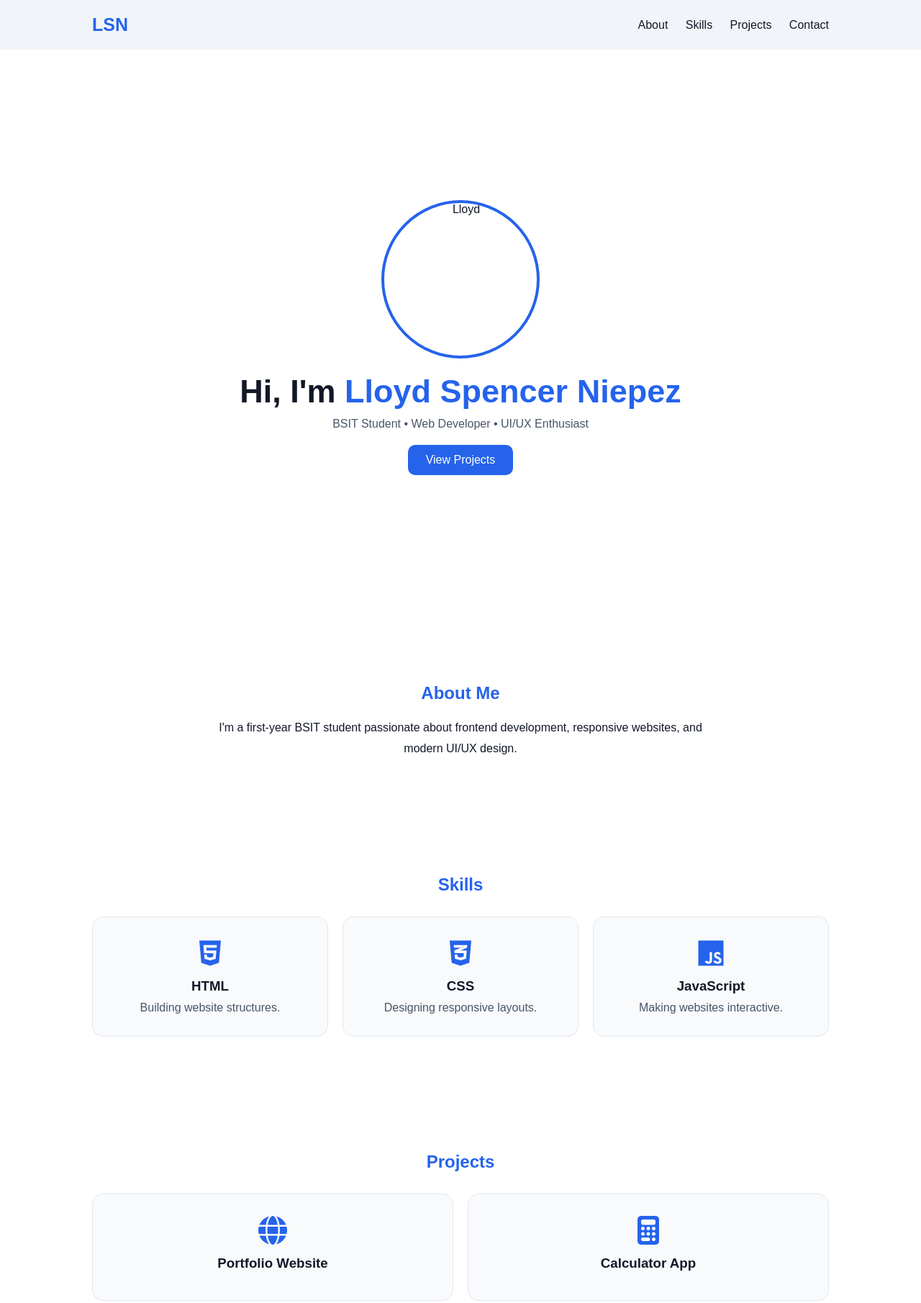
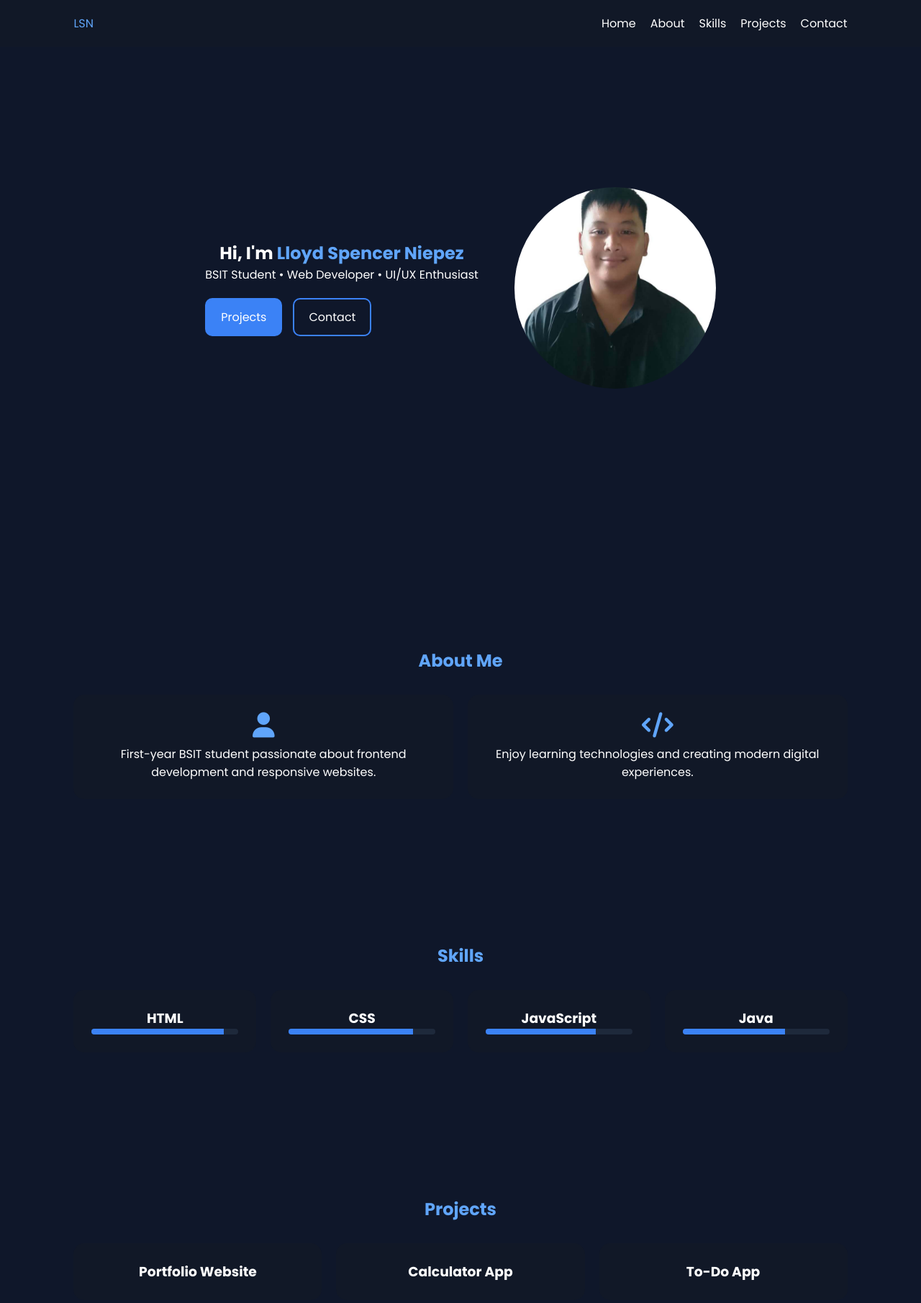
Before and after one commit to weddyiang-a11y/FinalPROJECT-portfolio, a plain HTML site: page index.html in a window 1280 px wide. Shown: the top 1810 px of the page at 72% size. Drawn offline with Linux system fonts and the light colour scheme.

Commit message:
first commit

```diff
--- a/index.html
+++ b/index.html
@@ -2,128 +2,118 @@
 <html lang="en">
 <head>
 <meta charset="UTF-8">
-  <meta name="viewport" content="width=device-width, initial-scale=1.0">
-  <title>Lloyd Spencer Niepez</title>
+<meta name="viewport" content="width=device-width,initial-scale=1">
+<title>Lloyd Spencer Niepez | Portfolio</title>
 
-
-  <link rel="stylesheet"
-  href="https://cdnjs.cloudflare.com/ajax/libs/font-awesome/6.5.1/css/all.min.css">
-
-
+<link href="https://fonts.googleapis.com/css2?family=Poppins:wght@300;400;600;700&display=swap" rel="stylesheet">
+<link rel="stylesheet" href="https://cdnjs.cloudflare.com/ajax/libs/font-awesome/6.5.1/css/all.min.css">
 <link rel="stylesheet" href="style.css">
 </head>
 <body>
 
-
 <header>
-
+  <nav class="navbar">
     <div class="logo">LSN</div>
 
-    <nav>
+    <ul class="nav-links">
+      <li><a href="#home">Home</a></li>
+      <li><a href="#about">About</a></li>
+      <li><a href="#skills">Skills</a></li>
+      <li><a href="#projects">Projects</a></li>
+      <li><a href="#contact">Contact</a></li>
+    </ul>
+
+    <div id="menuBtn"><i class="fa-solid fa-bars"></i></div>
+  </nav>
+
+  <div class="mobile-menu" id="mobileMenu">
+    <a href="#home">Home</a>
     <a href="#about">About</a>
     <a href="#skills">Skills</a>
     <a href="#projects">Projects</a>
     <a href="#contact">Contact</a>
-    </nav>
-
+  </div>
 </header>
 
-  <section class="hero">
+<section class="hero reveal" id="home">
+  <div>
+    <h1>Hi, I'm <span>Lloyd Spencer Niepez</span></h1>
+    <p>BSIT Student • Web Developer • UI/UX Enthusiast</p>
 
-    <img src="c:\Users\Asus\Downloads\OKI.png" alt="Lloyd">
+    <div class="buttons">
+      <a href="#projects" class="btn primary">Projects</a>
+      <a href="#contact" class="btn">Contact</a>
+    </div>
+  </div>
 
-    <h1>Hi, I'm <span>Lloyd Spencer Niepez</span></h1>
-
-    <p>
-      BSIT Student • Web Developer • UI/UX Enthusiast
-    </p>
-
-    <a href="#projects" class="btn">View Projects</a>
-
+  <img src="OKI.png" alt="Lloyd Spencer Niepez">
 </section>
 
-
-  <section id="about">
-
+<section id="about" class="reveal">
   <h2>About Me</h2>
 
-    <p class="about-text">
-      I'm a first-year BSIT student passionate about
-      frontend development, responsive websites,
-      and modern UI/UX design.
-    </p>
-
-  </section>
-
-
-  <section id="skills">
-
-    <h2>Skills</h2>
-
-    <div class="skills">
-
+  <div class="grid">
     <div class="card">
-        <i class="fa-brands fa-html5"></i>
-        <h3>HTML</h3>
-        <p>Building website structures.</p>
+      <i class="fa-solid fa-user"></i>
+      <p>First-year BSIT student passionate about frontend development and responsive websites.</p>
     </div>
 
     <div class="card">
-        <i class="fa-brands fa-css3-alt"></i>
-        <h3>CSS</h3>
-        <p>Designing responsive layouts.</p>
+      <i class="fa-solid fa-code"></i>
+      <p>Enjoy learning technologies and creating modern digital experiences.</p>
+    </div>
+  </div>
+</section>
+
+<section id="skills" class="reveal">
+  <h2>Skills</h2>
+
+  <div class="grid">
+    <div class="card">
+      <h3>HTML</h3>
+      <div class="bar"><span data-width="90%"></span></div>
     </div>
 
     <div class="card">
-        <i class="fa-brands fa-js"></i>
-        <h3>JavaScript</h3>
-        <p>Making websites interactive.</p>
-      </div>
-
-    </div>
-
-  </section>
-
-
-  <section id="projects">
-
-    <h2>Projects</h2>
-
-    <div class="projects">
-
-      <div class="card">
-        <i class="fa-solid fa-globe"></i>
-        <h3>Portfolio Website</h3>
-        <p>
-
-        </p>
+      <h3>CSS</h3>
+      <div class="bar"><span data-width="85%"></span></div>
     </div>
 
     <div class="card">
-        <i class="fa-solid fa-calculator"></i>
-        <h3>Calculator App</h3>
-        <p>
-
-        </p>
+      <h3>JavaScript</h3>
+      <div class="bar"><span data-width="75%"></span></div>
     </div>
 
+    <div class="card">
+      <h3>Java</h3>
+      <div class="bar"><span data-width="70%"></span></div>
     </div>
-
+  </div>
 </section>
 
-  <!-- CONTACT -->
-  <section id="contact">
+<section id="projects" class="reveal">
+  <h2>Projects</h2>
 
-    <h2>Contact</h2>
-
-    <p>Email: lniepez66@adssu.edu.ph</p>
-
+  <div class="grid">
+    <div class="card"><h3>Portfolio Website</h3></div>
+    <div class="card"><h3>Calculator App</h3></div>
+    <div class="card"><h3>To-Do App</h3></div>
+  </div>
 </section>
 
-  <!-- FOOTER -->
-  <footer>
-    © 2026 Lloyd Spencer Niepez
-  </footer>
+<section id="contact" class="reveal">
+  <h2>Contact Me</h2>
 
+  <div class="contact">
+    <input id="name" placeholder="Name">
+    <input id="email" placeholder="Email">
+    <textarea id="message" placeholder="Message"></textarea>
+    <button onclick="sendMessage()">Send Message</button>
+  </div>
+</section>
+
+<footer>© 2025 Lloyd Spencer Niepez</footer>
+
+<script src="script.js"></script>
 </body>
 </html>
--- /dev/null
+++ b/script.js
@@ -0,0 +1,33 @@
+const menu=document.getElementById("menuBtn");
+const mobile=document.getElementById("mobileMenu");
+
+menu.onclick=()=>mobile.classList.toggle("active");
+
+document.querySelectorAll(".mobile-menu a").forEach(a=>{
+a.onclick=()=>mobile.classList.remove("active");
+});
+
+function animate(){
+
+document.querySelectorAll(".reveal").forEach(el=>{
+if(el.getBoundingClientRect().top<window.innerHeight-100)
+el.classList.add("show");
+});
+
+document.querySelectorAll(".bar span").forEach(bar=>{
+bar.style.width=bar.dataset.width;
+});
+
+}
+
+window.addEventListener("scroll",animate);
+animate();
+
+function sendMessage(){
+const n=name.value,e=email.value,m=message.value;
+
+if(!n||!e||!m) return alert("Fill all fields");
+
+alert(`Thank you ${n}!`);
+name.value=email.value=message.value="";
+}
--- a/style.css
+++ b/style.css
@@ -1,148 +1,160 @@
-*{
-  margin:0;
-  padding:0;
-  box-sizing:border-box;
-  font-family:Arial;
+*{margin:0;padding:0;box-sizing:border-box;scroll-behavior:smooth}
+
+body{
+font-family:Poppins,sans-serif;
+background:#0f172a;
+color:#fff
 }
 
-body{
-  background:white;
-  color:#111827;
+header{
+position:fixed;
+top:0;
+width:100%;
+background:#111827;
+z-index:1000
 }
 
-
-
-header{
-  padding:20px 10%;
+.navbar{
 display:flex;
 justify-content:space-between;
 align-items:center;
-  background:#f1f5f9;
+padding:20px 8%
 }
 
-.logo{
-  font-size:25px;
-  font-weight:bold;
-  color:#2563eb;
+.logo,h2,span{color:#60a5fa}
+
+.nav-links{
+display:flex;
+gap:20px;
+list-style:none
 }
 
-nav a{
-  color:#111827;
-  text-decoration:none;
-  margin-left:20px;
+a{
+color:#fff;
+text-decoration:none
 }
 
+#menuBtn{
+display:none;
+cursor:pointer
+}
 
+.mobile-menu{
+display:none;
+flex-direction:column;
+padding:15px;
+background:#111827
+}
+
+.mobile-menu.active{display:flex}
+
+section{
+padding:100px 8%;
+text-align:center
+}
 
 .hero{
-  height:100vh;
+min-height:100vh;
 display:flex;
 justify-content:center;
 align-items:center;
-  flex-direction:column;
-  text-align:center;
-  padding:20px;
+gap:50px
 }
 
 .hero img{
-  width:220px;
-  height:220px;
-  border-radius:50%;
-  object-fit:cover;
-  margin-bottom:20px;
-  border:4px solid #2563eb;
+width:280px;
+height:280px;
+border-radius:50%
 }
 
-.hero h1{
-  font-size:45px;
-  margin-bottom:10px;
+.grid{
+display:grid;
+grid-template-columns:repeat(auto-fit,minmax(250px,1fr));
+gap:20px;
+margin-top:30px
 }
 
-.hero span{
-  color:#2563eb;
+.card,.contact{
+background:#111827;
+padding:25px;
+border-radius:15px
 }
 
-.hero p{
-  color:#475569;
-  margin-bottom:20px;
+.card i{
+font-size:35px;
+margin-bottom:10px;
+color:#60a5fa
+}
+
+.buttons{
+display:flex;
+gap:15px;
+margin-top:20px
 }
 
 .btn{
-  display:inline-block;
-  padding:12px 25px;
-  background:#2563eb;
-  color:white;
-  text-decoration:none;
-  border-radius:10px;
+padding:12px 20px;
+border:2px solid #3b82f6;
+border-radius:10px
 }
 
-
-
-section{
-  padding:80px 10%;
-  text-align:center;
+.primary{
+background:#3b82f6
 }
 
-h2{
-  color:#2563eb;
-  margin-bottom:20px;
+.bar{
+height:8px;
+background:#1e293b;
+border-radius:20px;
+overflow:hidden
 }
 
-.about-text{
-  max-width:700px;
-  margin:auto;
-  line-height:1.8;
+.bar span{
+display:block;
+height:100%;
+width:0;
+background:#3b82f6;
+transition:1s
 }
 
-
-
-.skills,
-.projects{
-  display:grid;
-  grid-template-columns:repeat(auto-fit,minmax(220px,1fr));
-  gap:20px;
-  margin-top:30px;
+.contact{
+max-width:600px;
+margin:auto;
+display:flex;
+flex-direction:column;
+gap:15px
 }
 
-.card{
-  background:#f8fafc;
-  padding:30px;
-  border-radius:15px;
-  border:1px solid #e2e8f0;
+input,textarea,button{
+padding:12px;
+border:none;
+border-radius:8px
 }
 
-.card i{
-  font-size:40px;
-  margin-bottom:15px;
-  color:#2563eb;
+button{
+background:#3b82f6;
+color:#fff;
+cursor:pointer
 }
 
-.card h3{
-  margin-bottom:10px;
+.reveal{
+opacity:0;
+transform:translateY(40px);
+transition:.8s
 }
 
-.card p{
-  color:#475569;
+.reveal.show{
+opacity:1;
+transform:none
 }
 
-
 footer{
-  text-align:center;
 padding:20px;
-  background:#f1f5f9;
-  color:#475569;
+text-align:center
 }
 
-
-
 @media(max-width:768px){
-
-  .hero h1{
-    font-size:35px;
+.hero{flex-direction:column}
+.nav-links{display:none}
+#menuBtn{display:block}
 }
-
-  nav{
-    display:none;
-  }
-
-}
```
Also changed, not shown: OKI.png (added). Lines whose indentation alone changed are shown as unchanged.
